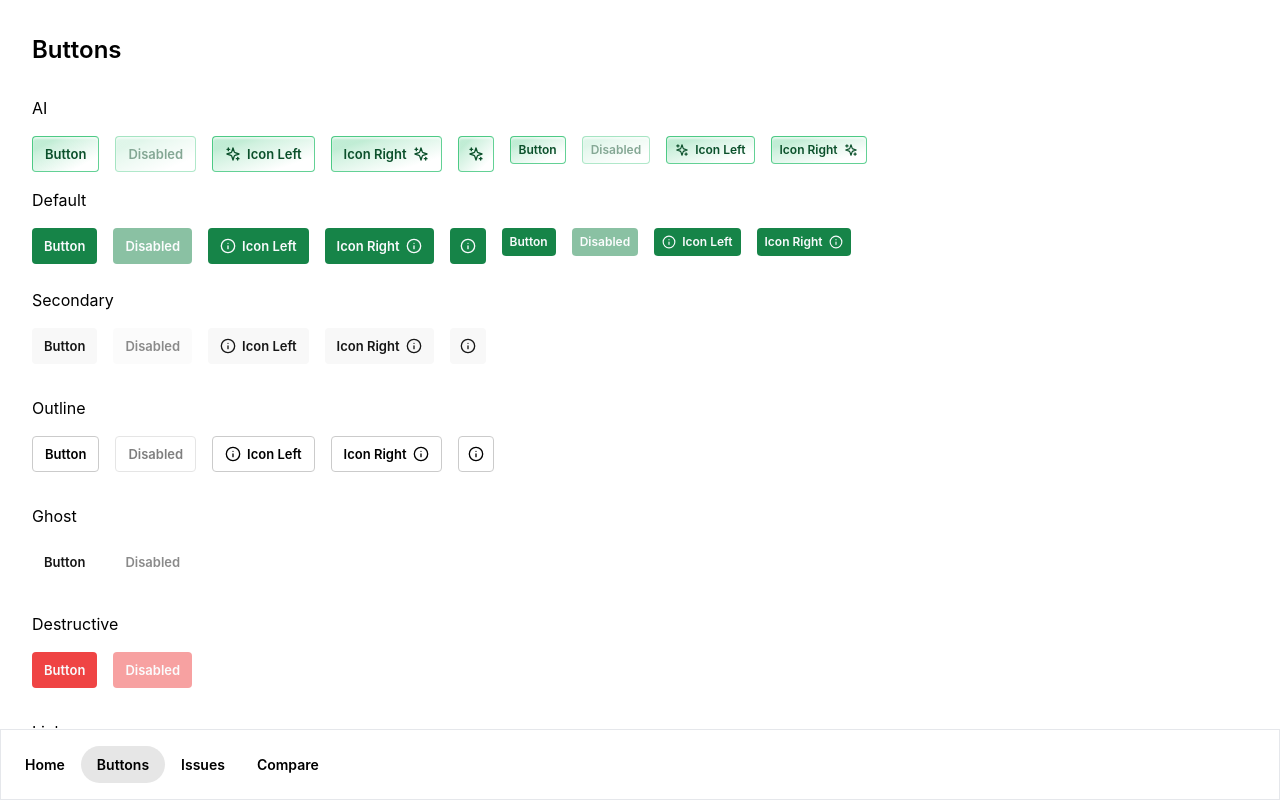
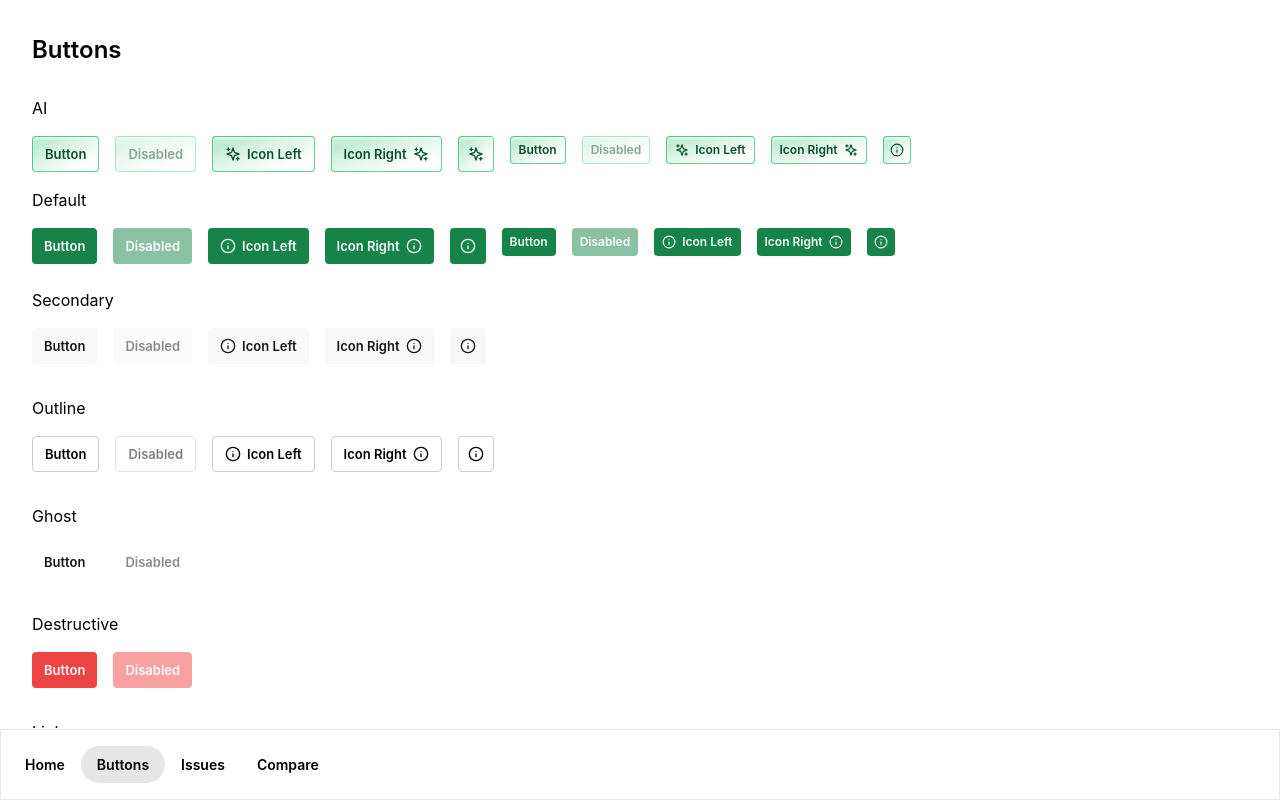
Before and after one commit to sumnerbhandal/Shadcn-Playground---DW-Test, a React (Create React App) app: page /buttons in a window 1280 px wide. Built offline with nearby package versions, Linux system fonts and the light colour scheme; a web font is replaced by a local one.

Commit message:
small icon only variant added

```diff
--- a/src/Buttons.js
+++ b/src/Buttons.js
@@ -41,6 +41,9 @@ export default function Buttons() {
             Icon Right
             <Sparkles className="h-3.5 w-3.5" />
           </Button>
+          <Button size="iconSm" variant="ai">
+            <Info className="h-3.5 w-3.5" />
+          </Button>
         </div>
         <div className="demo-section basis-full flex-wrap gap-4">
           <h3 className="text-xl basis-full">Default</h3>
@@ -70,6 +73,9 @@ export default function Buttons() {
           </Button>
           <Button size="sm">
             Icon Right
+            <Info className="h-3.5 w-3.5" />
+          </Button>
+          <Button size="iconSm">
             <Info className="h-3.5 w-3.5" />
           </Button>
         </div>
--- a/src/components/ui/button.jsx
+++ b/src/components/ui/button.jsx
@@ -27,6 +27,7 @@ const buttonVariants = cva(
         sm: "h-7 px-2 text-xs",
         lg: "h-11 px-4",
         icon: "h-9 w-9",
+        iconSm: "h-7 w-7"
       },
     },
     defaultVariants: {
```
